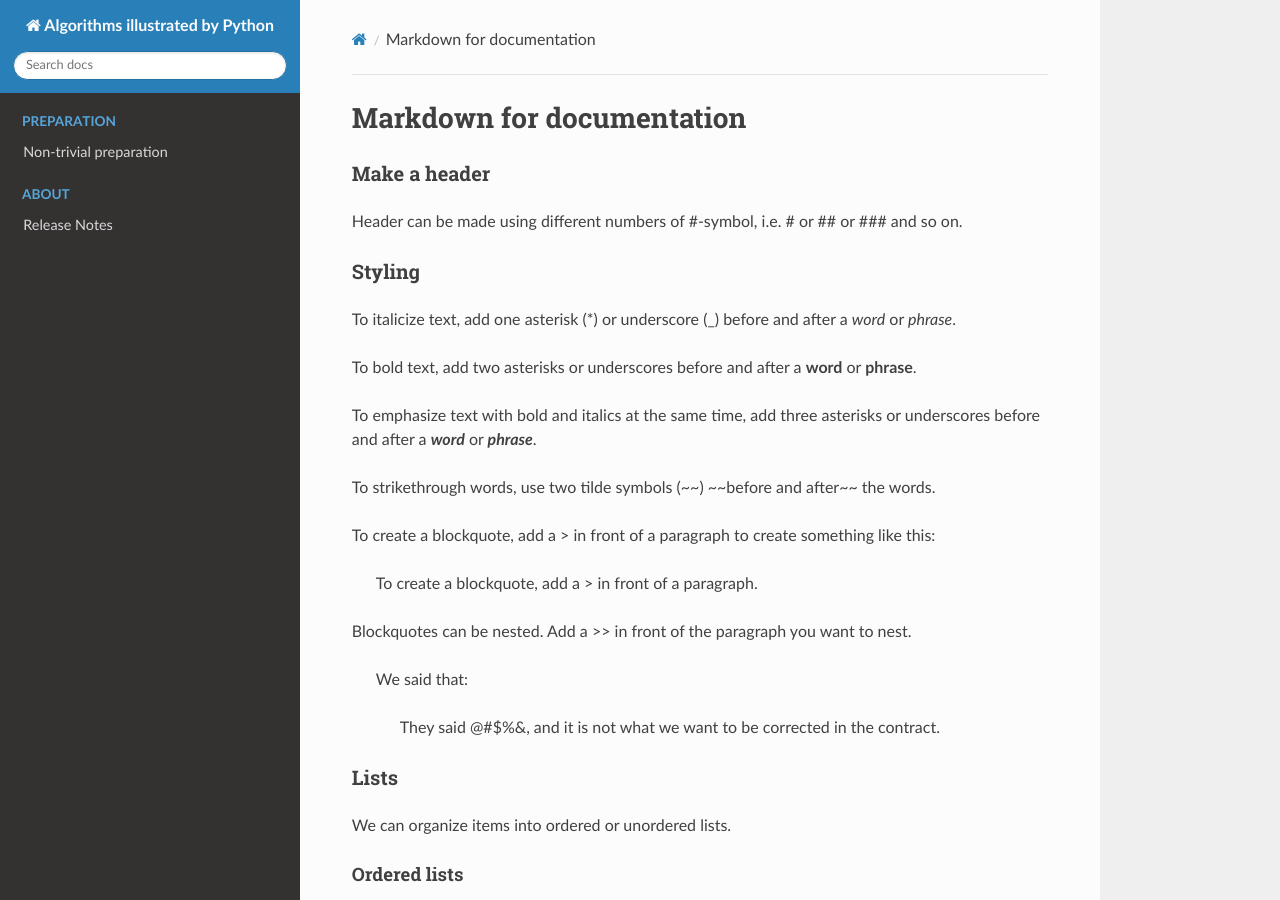
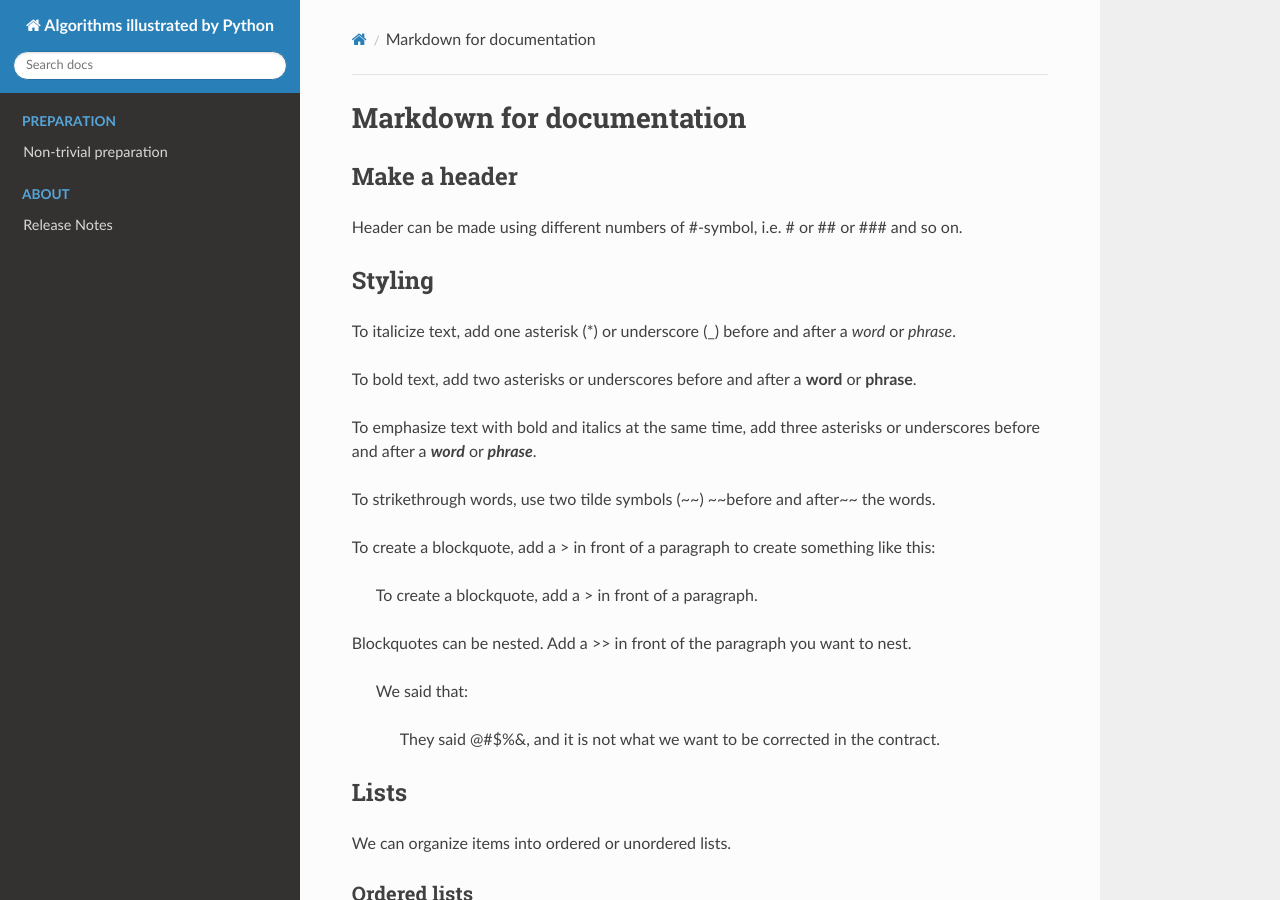
Before and after one commit to admiralrua/Algorithms-illustrated-by-Python, an MkDocs documentation site: the page built from docs/day_000.md, in a window 1280 px wide and 900 px high. Built offline with MkDocs 1.6.1, drawn with Linux system fonts in a browser that asks for light colours; nearby versions of some CDN libraries; old or Windows-style settings are respelled for this version of MkDocs.

Commit message:
Update day_000.md

```diff
--- a/docs/day_000.md
+++ b/docs/day_000.md
@@ -6,11 +6,11 @@ description: >-
 
 # Markdown for documentation
 
-### Make a header
+## Make a header
 
 Header can be made using different numbers of \#-symbol, i.e. \# or \#\# or \#\#\# and so on.
 
-### Styling
+## Styling
 
 To italicize text, add one asterisk \(\*\) or underscore \(\_\) before and after a _word_ or _phrase_.
 
@@ -30,11 +30,11 @@ Blockquotes can be nested. Add a &gt;&gt; in front of the paragraph you want to
 >
 > > They said @\#$%&, and it is not what we want to be corrected in the contract.
 
-### Lists
+## Lists
 
 We can organize items into ordered or unordered lists.
 
-#### Ordered lists
+### Ordered lists
 
 To create an ordered list, add line items with numbers followed by periods. The numbers don’t have to be in numerical order, but the list should start with the number one.
 
@@ -42,7 +42,7 @@ To create an ordered list, add line items with numbers followed by periods. The
 2. second
 3. third
 
-#### Unordered lists
+### Unordered lists
 
 To create an unordered list, add dashes \(-\), asterisks \(\*\), or plus signs \(+\) in front of line items. Indent one or more items to create a nested list.
 
@@ -54,7 +54,7 @@ To create an unordered list, add dashes \(-\), asterisks \(\*\), or plus signs \
 * second
 * third
 
-### Footnotes
+## Footnotes
 
 Creating a footnote reference is a little bit tricky atm. We found [this link](https://stackoverflow.com/questions/25579868/how-to-add-footnotes-to-github-flavoured-markdown) to work manually fake a footnote. This is not ideal and we are responsible for maintaining the numbering of footnotes.
 
@@ -76,7 +76,7 @@ We are referring to a fake footnote [1](day_000.md#fn01) and another one [3](day
 
 [3](day_000.md): This is another fake footnote.
 
-### Task Lists
+## Task Lists
 
 Task lists allow us to create a list of items with checkboxes. To create a task list, add dashes \(-\) and brackets with a space \(\[ \]\) in front of task list items. To select a checkbox, add an x in between the brackets \(\[x\]\).
 
@@ -94,7 +94,7 @@ give us:
 * [ ] Then the software-engineering algorithms;
 * [ ] And the AI/ML/DL algorithms.
 
-### Insert a code
+## Insert a code
 
 We can use the pair \`\` to highlight a code or a code block.
 
@@ -107,7 +107,7 @@ for i in range(10):
 
 Markdown supports syntax highlighting for code blocks. This feature allows us to add color highlighting for whatever language our code was written in. To add syntax highlighting, specify a language next to the tick marks before the code block. In the aformentioned example, the above code block is Python-code, therefore, we need to put `python` right after the first block of \`\`\`.
 
-### Insert a mathematical formula
+## Insert a mathematical formula
 
 To insert a formula, we actually need to insert the latex-interpretation of the formula. This can be done easily online with tool such as [https://www.codecogs.com/latex/eqneditor.php](https://www.codecogs.com/latex/eqneditor.php).
 
@@ -121,13 +121,13 @@ result in:
 
  $$\sum_{n=1}^{10}\left( x^{n} + \frac{x}{n} \right)$$
 
-### Insert images
+## Insert images
 
 To add an image, add an exclamation mark \(!\), followed by alt text in brackets, and the path or URL to the image asset in parentheses. You can optionally add a title after the URL in the parentheses.
 
 ![Where i currently work](../.gitbook/assets/rhdhv.jpg)
 
-### Insert links
+## Insert links
 
 To create a link, enclose the link text in brackets \(e.g., \[from this link\]\) and then follow it immediately with the URL in parentheses \(e.g., \([https://www.markdownguide.org/](https://www.markdownguide.org/)\)\):
 
@@ -143,7 +143,7 @@ To quickly turn a URL or email address into a link, enclose it in angle brackets
 
 [ntchi1983@gmail.com](mailto:ntchi1983@gmail.com)
 
-### Insert tables
+## Insert tables
 
 To add a table, use three or more hyphens \(---\) to create each column’s header, and use pipes \(\|\) to separate each column. You can optionally add pipes on either end of the table. Noted that cell widths can vary and the rendered output still looks the same. You can align text in the columns to the left, right, or center by adding a colon \(:\) to the left, right, or on both side of the hyphens within the header row.
 
```
